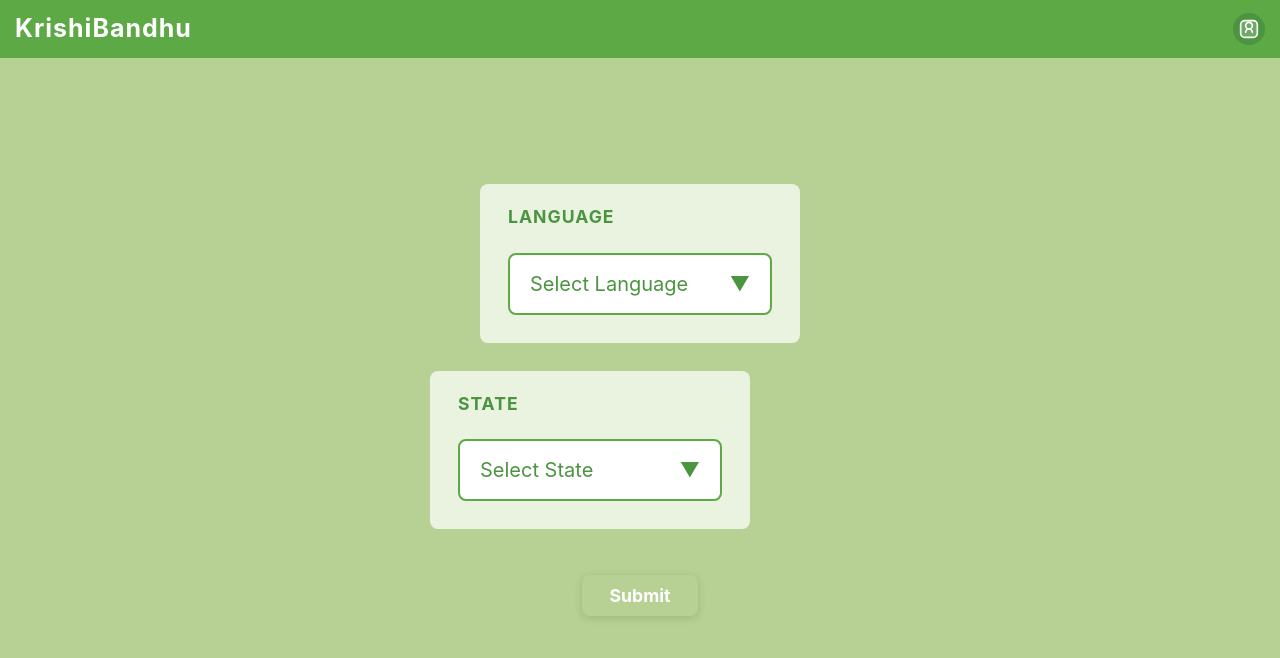
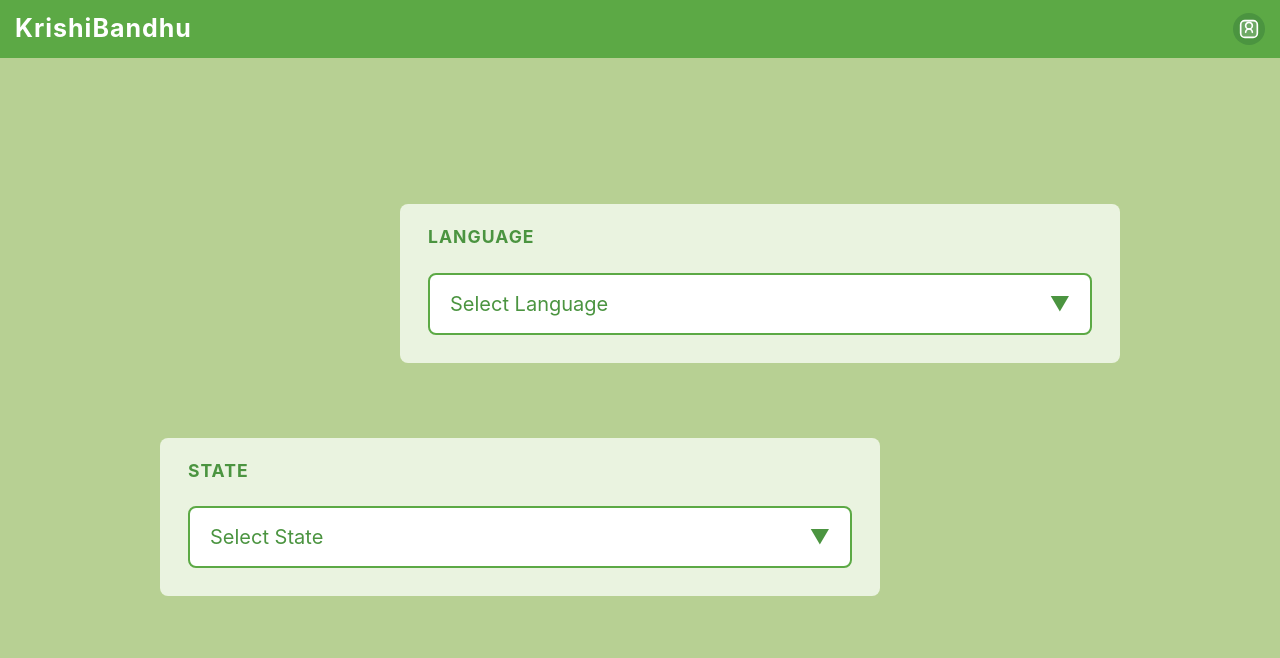
Before and after one commit to vikiDeUdit/agentic-day-frontend, a React (Vite) app: page / in a window 1280 px wide. Shown: the top 658 px of the page. Built offline with nearby package versions, Linux system fonts and the light colour scheme.

Commit message:
page-one fixed

```diff
--- a/src/pages/first.scss
+++ b/src/pages/first.scss
@@ -43,22 +43,26 @@
   display: flex;
   align-items: center;
   justify-content: center;
-  width: 100vw;
+  width: 75%;
+  margin-left: auto;
+  margin-right: auto;
 }
 
 .kb-form {
   display: flex;
   flex-direction: column;
-  gap: 28px;
+  gap: 75px;
   align-items: flex-start;
   justify-content: center;
-  width: 420px;
+  width: 100%;
   max-width: 98vw;
 }
 
 .kb-row {
   display: flex;
-  flex-direction: row;
+  align-items: center;
+  // justify-content: center;
+  flex-direction: horizontal;
   gap: 18px;
   width: 100%;
 }
@@ -70,8 +74,8 @@
   display: flex;
   align-items: flex-start;
   gap: 18px;
+  width: 75%;
   min-width: 260px;
-  max-width: 420px;
   position: relative;
   flex-direction: column;
   box-sizing: border-box;
--- a/src/pages/first.tsx
+++ b/src/pages/first.tsx
@@ -1,7 +1,7 @@
 import React, { useState } from 'react';
 import { useNavigate } from 'react-router-dom';
 import './first.scss';
-import Header from '../components/header';
+import Header from '../components/Header';
 
 const INDIAN_STATES = [
   'Andhra Pradesh', 'Arunachal Pradesh', 'Assam', 'Bihar', 'Chhattisgarh',
@@ -43,7 +43,7 @@
         <form className="kb-form" onSubmit={handleSubmit}>
 
           {/* LANGUAGE DROPDOWN FIRST */}
-          <div className="kb-row" style={{ justifyContent: 'center' }}>
+          <div className="kb-row" style={{ justifyContent: 'flex-end' }}>
             <div className="kb-section">
               <label className="kb-label">LANGUAGE</label>
               <div className="kb-dropdown-container">
@@ -69,7 +69,7 @@
           </div>
 
           {/* STATE DROPDOWN SECOND */}
-          <div className="kb-row">
+          <div className="kb-row" style={{ justifyContent: 'flex-start' }}>
             <div className="kb-section">
               <label className="kb-label">STATE</label>
               <div className="kb-dropdown-container">
@@ -95,7 +95,9 @@
           </div>
 
           {/* SUBMIT BUTTON */}
-          <button className="kb-submit" type="submit" disabled={!state || !language}>Submit</button>
+          {(state && language) && (
+            <button className="kb-submit" type="submit" disabled={!state || !language}>Submit</button>
+          )}
 
           {/* SUCCESS MESSAGE */}
           {submitted && state && language && (
--- a/src/pages/second.tsx
+++ b/src/pages/second.tsx
@@ -116,12 +116,12 @@
       <Header/>
       <main className="kb-chat-main">
         {/* Two empty cards for AI data */}
-        {/* <div className="kb-chat-bubble kb-chat-placeholder"> */}
-          {/* Placeholder for AI data 1 */}
-        {/* </div> */}
-        {/* <div className="kb-chat-bubble kb-chat-placeholder"> */}
-          {/* Placeholder for AI data 2 */}
-        {/* </div> */}
+        <div className="kb-chat-bubble kb-chat-placeholder">
+          Placeholder for AI data 1
+        </div>
+        <div className="kb-chat-bubble kb-chat-placeholder">
+          Placeholder for AI data 2
+        </div>
         {fileName && (
           <div className="kb-chat-bubble kb-chat-file">📎 {fileName}</div>
         )}
```
